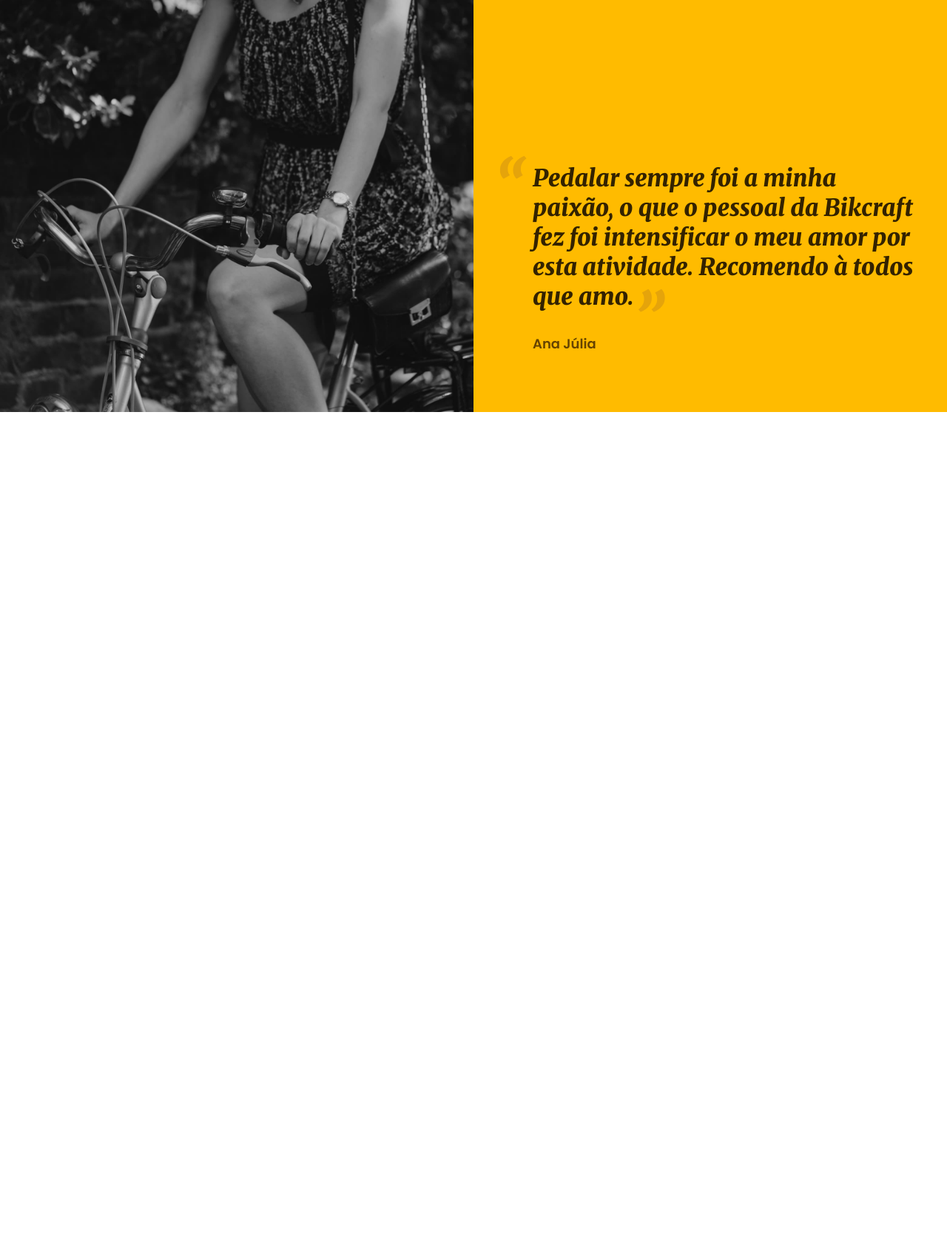
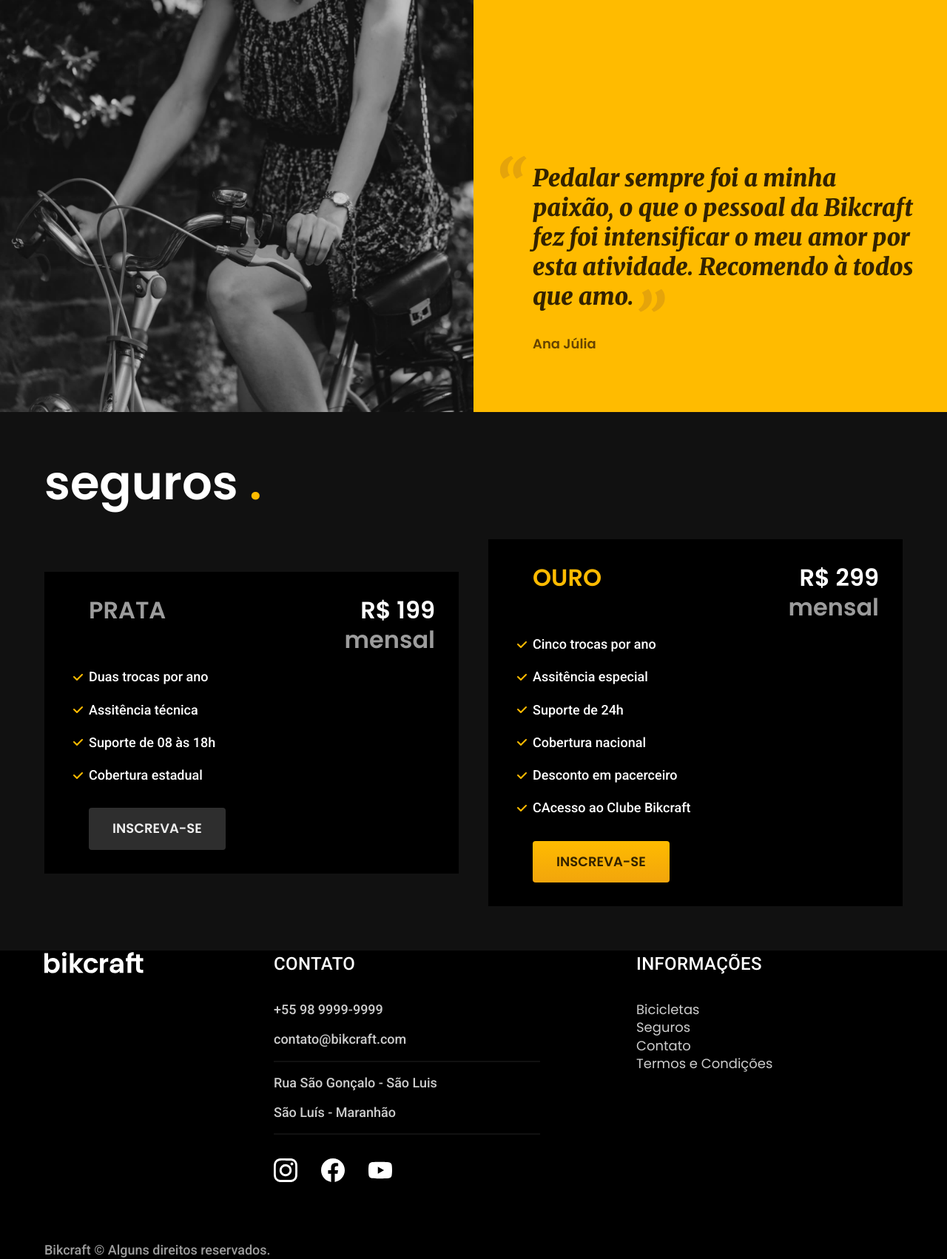
Before and after one commit to GabrielArouche/bikcraft, a PHP site: page / in a window 1280 px wide. Shown: the part 3276-4978 px from the top of the page at 74% size. Before the commit the page ends 3833 px from the top, so only its background shows below. Run offline with PHP 8.4, Linux system fonts and the light colour scheme.

Commit message:
seguros e footer

```diff
--- /dev/null
+++ b/css/global/footer.css
@@ -0,0 +1,64 @@
+.footer-bg {
+  background-color: var(--cor-12);
+}
+
+.footer {
+  display: grid;
+  grid-template-columns: 3fr 5fr 4fr;
+  gap: 40px;
+  padding-top: 60px;
+  padding-bottom: 60px;
+}
+.footer h3 {
+  margin-bottom: 32px;
+}
+
+.footer-contato ul {
+  margin-bottom: 32px;
+}
+
+.footer-contato li:nth-child(even):after {
+  content: "";
+  display: block;
+  max-width: 360px;
+  height: 2px;
+  margin-top: 16px;
+  background-color: var(--cor-11);
+}
+
+.footer-contato li {
+  margin-bottom: 16px;
+}
+
+.footer-redes {
+  display: flex;
+  gap: 32px;
+}
+
+.footer a:hover {
+  color: var(--cor-0);
+}
+
+.footer-copy {
+  grid-column: 1/-1;
+  margin-top: 40px;
+}
+
+@media (max-width: 800px) {
+  .footer > img {
+    display: none;
+  }
+  .footer {
+    grid-template-columns: 1fr 1fr;
+  }
+}
+
+@media (max-width: 600px) {
+  .footer {
+    grid-template-columns: 1fr ;
+    gap: 60px;
+  }
+  .footer-copy {
+    margin-top: 0px;
+  }
+}
--- a/css/global/global.css
+++ b/css/global/global.css
@@ -1,7 +1,7 @@
 body {
   margin: 0px;
   font-family: Arial, Helvetica, sans-serif;
-  padding-bottom: 600px;
+
   color: #111111;
 }
 h1,
--- /dev/null
+++ b/css/seguros/seguros.css
@@ -0,0 +1,63 @@
+.seguros-bg {
+  background: var(--cor-11);
+}
+
+.seguros {
+  padding-top: 60px;
+  padding-bottom: 60px;
+  display: grid;
+  grid-template-columns: 1fr 1fr;
+  gap: 40px;
+  align-items: center;
+}
+.seguros h2 {
+  grid-column: 1/-1;
+}
+
+.seguros-item {
+  background-color: var(--cor-12);
+  padding: 32px 32px 32px 60px;
+  display: grid;
+  grid-template-columns: 1fr auto;
+}
+.seguros-item h3 {
+  margin-bottom: 40px;
+}
+
+.seguros-item span {
+  grid-column: 2;
+  display: block;
+  text-align: right;
+}
+.seguros-item ul {
+  grid-column: 1/-1;
+  margin-bottom: 32px;
+}
+
+.seguros-item li {
+  display: flex;
+  align-items: center;
+  position: relative;
+}
+
+.seguros-item li + li {
+  margin-top: 20px;
+}
+.seguros-item li::before {
+  content: "";
+  display: inline-block;
+  width: 13px;
+  height: 9px;
+  background-image: url("../../img/icones/lista.svg");
+  position: absolute;
+  left: -21px;
+}
+.seguros-item a {
+  grid-column: 1/-1;
+}
+
+@media (max-width: 800px) {
+  .seguros {
+    grid-template-columns: 1fr;
+  }
+}
--- a/css/style.css
+++ b/css/style.css
@@ -1,7 +1,9 @@
 @import "./global/global.css";
 @import "./utilidades/tipografia.css";
 @import "./utilidades/cores.css";
+
 @import "./global/header.css";
+@import "./global/footer.css";
 
 /*Utilidades*/
 @import "./utilidades/componentes.css";
@@ -13,3 +15,6 @@
 
 /*bicicletas*/
 @import "./bicicletas/bicicletas-lista.css";
+
+/*Seguros*/
+@import "./seguros/seguros.css";
--- a/css/utilidades/componentes.css
+++ b/css/utilidades/componentes.css
@@ -14,11 +14,21 @@
   box-shadow: 0px 1px 2px rgba(0, 0, 0, 0.1);
   text-transform: uppercase;
   color: var(--cor-p5);
+  max-width: max-content;
   font: 600 1.125rem/1.35 "Poppins", sans-serif;
 }
 
 .botao:hover {
   background: linear-gradient(#ffb60d, #e59317);
+}
+
+.botao.secundario {
+  background: var(--cor-10);
+  color: var(--cor-2);
+}
+
+.botao.secundario:hover {
+  background: var(--cor-9);
 }
 
 .link {
--- a/index.html
+++ b/index.html
@@ -119,6 +119,74 @@
     </div>
   </section>
 
+  <article class="seguros-bg">
+    <div class="seguros container">
+      <h2 class="font-1-xxl cor-0">seguros <span class="cor-p1">.</span></h2>
+      <div class="seguros-item">
+        <h3 class="font-1-xl cor-6">PRATA</h3>
+        <span class="font-1-xl cor-0 "> R$ 199 <span class="font-1-xs cor-6">mensal</span> </span>
+        <ul class="font-2-m cor-0">
+          <li>Duas trocas por ano</li>
+          <li>Assitência técnica</li>
+          <li>Suporte de 08 às 18h</li>
+          <li>Cobertura estadual</li>
+        </ul>
+        <a class="botao secundario" href="./orcamento.html">Inscreva-se</a>
+      </div>
+      <div class="seguros-item">
+        <h3 class="font-1-xl cor-p1">OURO</h3>
+        <span class="font-1-xl cor-0 "> R$ 299 <span class="font-1-xs cor-6">mensal</span> </span>
+        <ul class="font-2-m cor-0">
+          <li>Cinco trocas por ano</li>
+          <li>Assitência especial</li>
+          <li>Suporte de 24h</li>
+          <li>Cobertura nacional</li>
+          <li>Desconto em pacerceiro</li>
+          <li>CAcesso ao Clube Bikcraft</li>
+        </ul>
+        <a href="./orcamento.html" class="botao">Inscreva-se</a>
+      </div>
+    </div>
+  </article>
+
+  <footer class="footer-bg">
+    <div class=" footer container">
+      <img src="/img/bikcraft.svg" alt="Bikcraft">
+      <div class="footer-contato">
+        <h3 class="font-2-l-b cor-0">Contato</h3>
+        <ul class="cor-5 font-2-m">
+          <li><a href="tel:+559899999999">+55 98 9999-9999</a></li>
+          <li><a href="mailto:contato@bikcraft.com">contato@bikcraft.com</a></li>
+          <li>Rua São Gonçalo - São Luis</li>
+          <li>São Luís - Maranhão</li>
+        </ul>
+        <div class="footer-redes">
+          <a href="./">
+            <img src="./img/redes/instagram.svg" alt="">
+          </a>
+          <a href="./">
+            <img src="./img/redes/facebook.svg" alt="">
+          </a>
+          <a href="./">
+            <img src="./img/redes/youtube.svg" alt="">
+          </a>
+        </div>
+      </div>
+      <div class="footer-informacoes">
+        <h3 class="font-2-l-b cor-0">Informações</h3>
+        <nav>
+          <ul class="font-1-m cor-5">
+            <li><a href="./bicicleta.html">Bicicletas</a></li>
+            <li><a href="./seguros.html">Seguros</a></li>
+            <li><a href="./contato.html">Contato</a></li>
+            <li><a href="./contato.html">Termos e Condições</a></li>
+          </ul>
+        </nav>
+      </div>
+      <p class="font-2-m cor-6 footer-copy">Bikcraft © Alguns direitos reservados.</p>
+    </div>
+
+  </footer>
 
 
 
```
